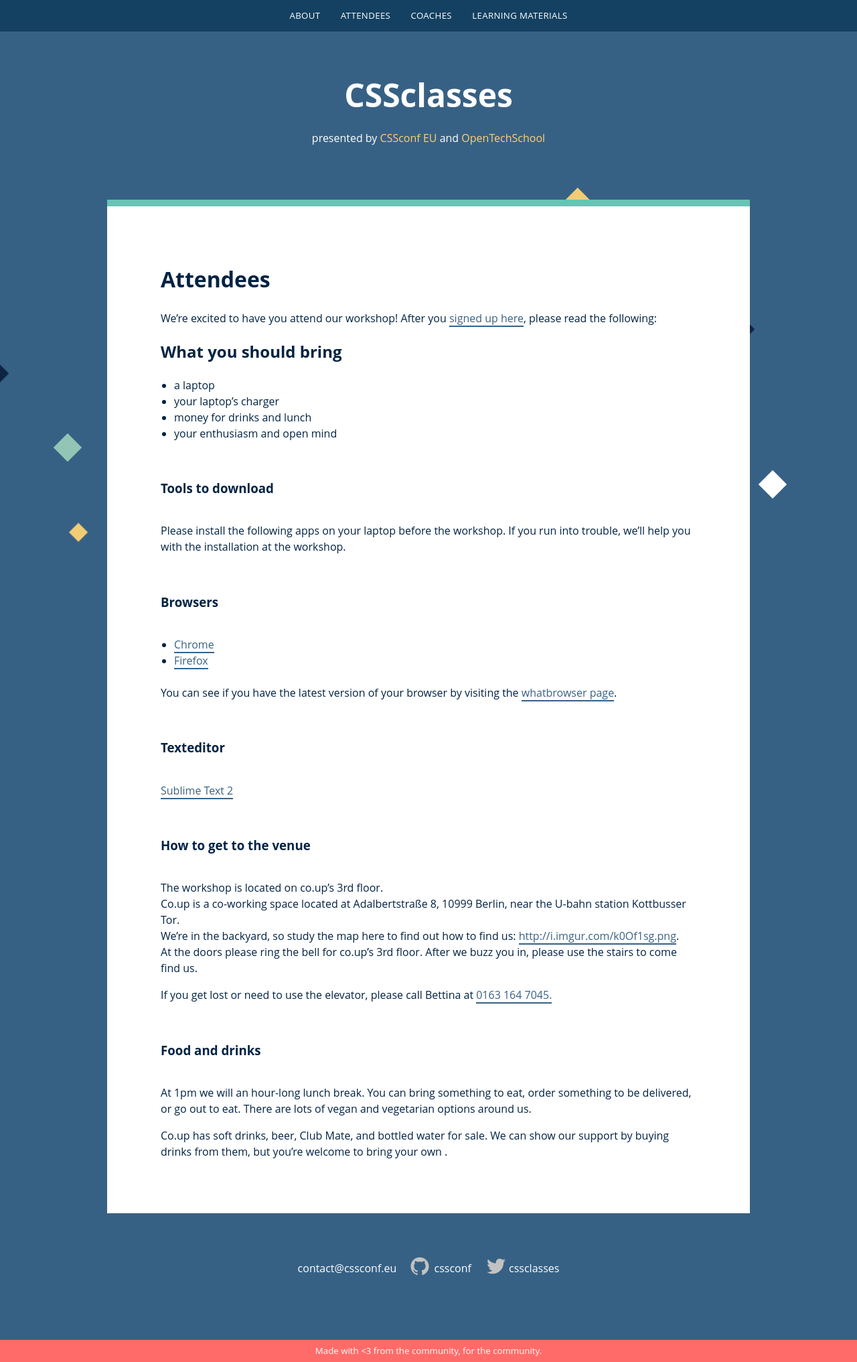
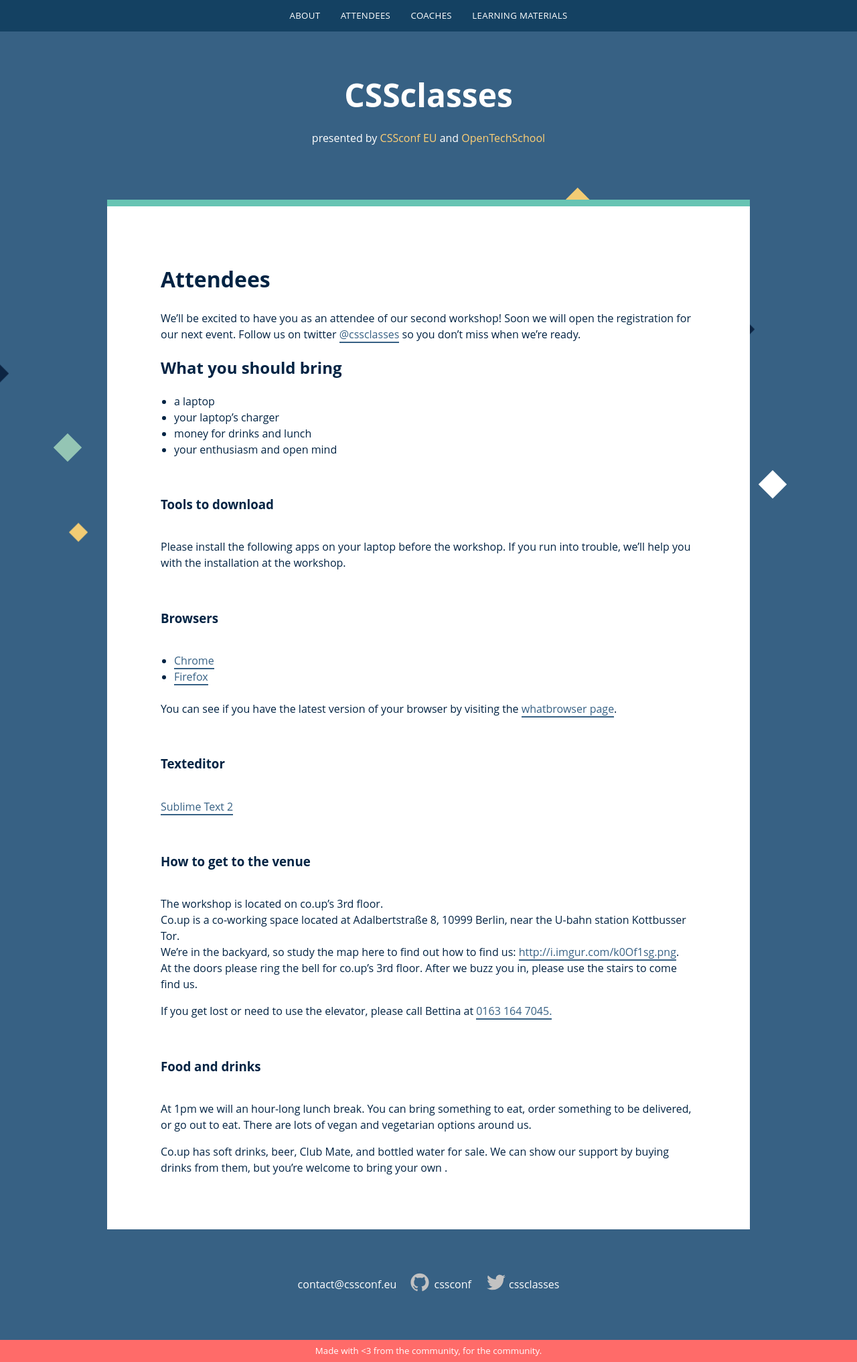
Before and after one commit to cssconf/CSSclasses--old, a Jekyll site: the page built from attendees.html, in a window 1280 px wide. Shown: the whole page at 67% size. Built offline with Jekyll 4.4.1, drawn with Linux system fonts in a browser that asks for light colours; nearby versions of some CDN libraries.

Commit message:
Changes attendees text for now...

```diff
--- a/attendees.html
+++ b/attendees.html
@@ -4,7 +4,8 @@ title: Attendees
 permalink: /attendees/
 ---
 
-<p>We’re excited to have you attend our workshop! After you <a href="http://www.meetup.com/opentechschool-berlin/events/199567452/">signed up here</a>, please read the following:
+<p>We’ll be excited to have you as an attendee of our second workshop! Soon we will open the registration for our next event. Follow us on twitter <a href="https://twitter.com/CSSclasses">@cssclasses</a> so you don’t miss when we’re ready.
+<!-- We’re excited to have you attend our workshop! After you <a href="http://www.meetup.com/opentechschool-berlin/events/199567452/">signed up here</a>, please read the following:-->
 </p>
 <h2>What you should bring</h3>
 <ul>
```
